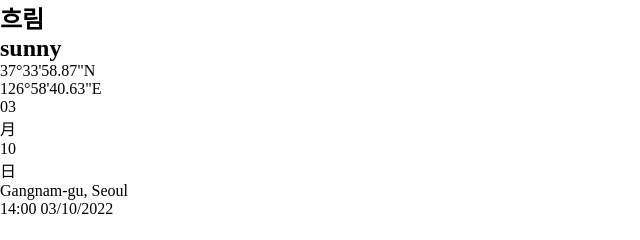
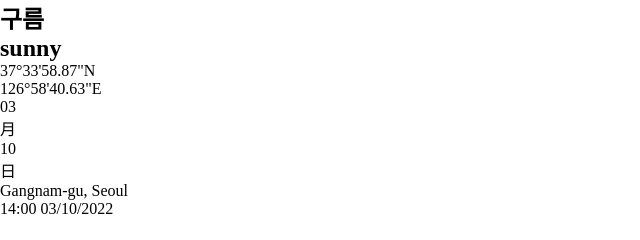
Before and after one commit to kooowkk/weather, a plain HTML site: page index.html in a window 1280 px wide. Shown: the full height of the page, 0-640 px from the left. Drawn offline with Linux system fonts and the light colour scheme; a web font is replaced by a local one.

Commit message:
날씨 수정

```diff
--- a/index.html
+++ b/index.html
@@ -13,7 +13,7 @@
     <section class="poster background"></section>
 
     <section class="title">
-        <h1> 흐림</h1>
+        <h1> 구름</h1>
         <H1>sunny</H1>
     </section>
     <section class="contents">
```
